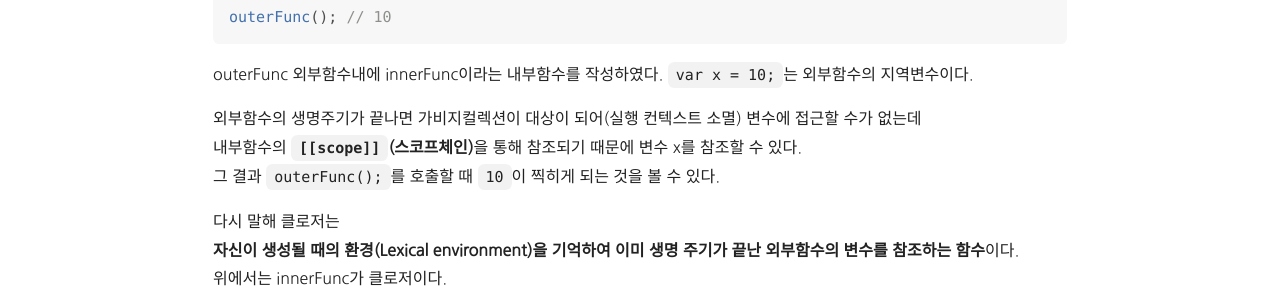
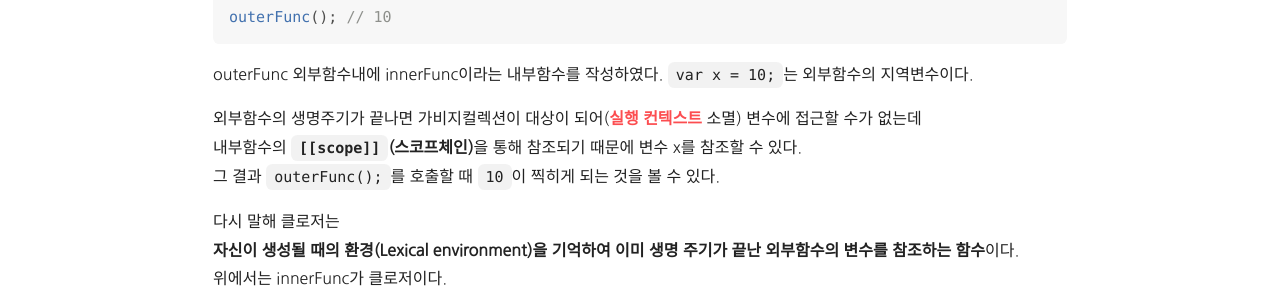
Before and after one commit to hhyemi/hhyemi.github.io, a Jekyll site: the page built from _posts/2020-10-29-10291329.md, in a window 1280 px wide. Shown: the part 753-1053 px from the top of the page. Built offline with Jekyll 4.4.1, drawn with Linux system fonts in a browser that asks for light colours; nearby versions of some CDN libraries; comment, search, counter and statistics services are not loaded; part of the change alters nothing that is shown.

Commit message:
Update 2020-10-29-10291329.md

````diff
--- a/_posts/2020-10-29-10291329.md
+++ b/_posts/2020-10-29-10291329.md
@@ -32,7 +32,7 @@ outerFunc(); // 10
 ```
 outerFunc 외부함수내에 innerFunc이라는 내부함수를 작성하였다. ``` var x = 10;```는 외부함수의 지역변수이다. <br/>
 
-외부함수의 생명주기가 끝나면 가비지컬렉션이 대상이 되어(실행 컨텍스트 소멸) 변수에 접근할 수가 없는데 <br/>
+외부함수의 생명주기가 끝나면 가비지컬렉션이 대상이 되어([실행 컨텍스트](https://dlgpal95.github.io/2020/10/19/execution.html) 소멸) 변수에 접근할 수가 없는데 <br/>
 내부함수의 <b>```[[scope]]```(스코프체인)</b>을 통해 참조되기 때문에 변수 x를 참조할 수 있다. <br/>
 그 결과 ```outerFunc();```를 호출할 때 ```10```이 찍히게 되는 것을 볼 수 있다. <br/>
 
````
